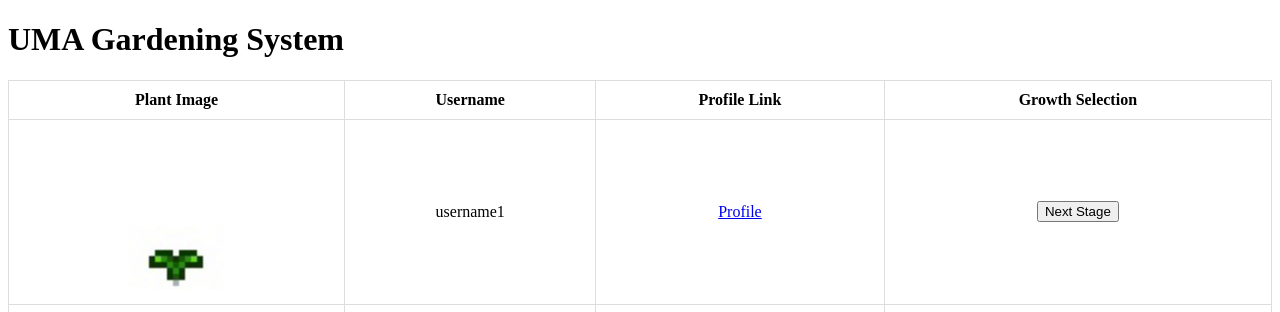
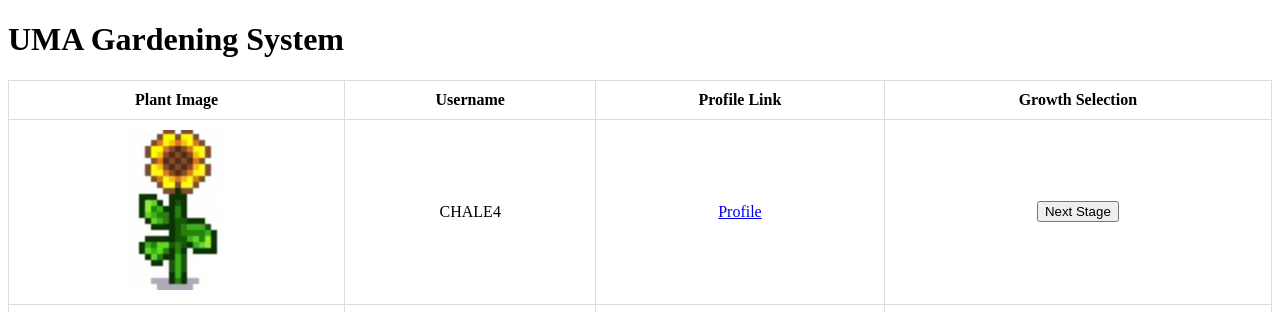
Before and after one commit to CHALE-4/Plant-growth.tracker.2, a plain HTML site: page index.html in a window 1280 px wide. Shown: the top 312 px of the page. Drawn offline with Linux system fonts and the light colour scheme; grey boxes are pictures that could not be loaded.

Commit message:
Update index.html

```diff
--- a/index.html
+++ b/index.html
@@ -37,11 +37,11 @@
     const plants = [
       {
         imgUrls: [
-          'https://github.com/CHALE-4/Plant-growth.tracker.2/blob/main/images/plant1.png?raw=true',
+          'https://github.com/CHALE-4/Plant-growth.tracker.2/blob/main/images/plant3.png?raw=true',
           'https://github.com/CHALE-4/Plant-growth.tracker.2/blob/main/images/plant2.png?raw=true',
           'https://github.com/CHALE-4/Plant-growth.tracker.2/blob/main/images/plant3.png?raw=true'
         ],
-        username: 'username1',
+        username: 'CHALE4',
         profileLink: 'https://chickensmoothie.com/user/username1',
         growthStage: 0, // Starts at stage 1 (index 0)
       },
```
